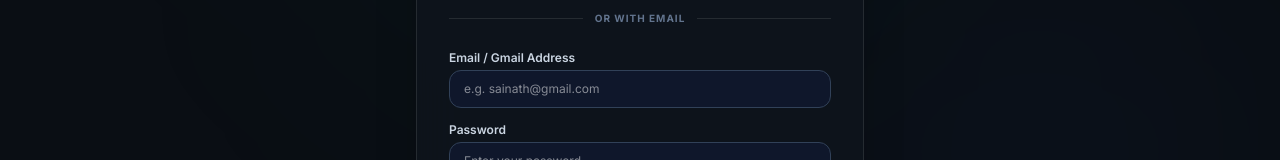
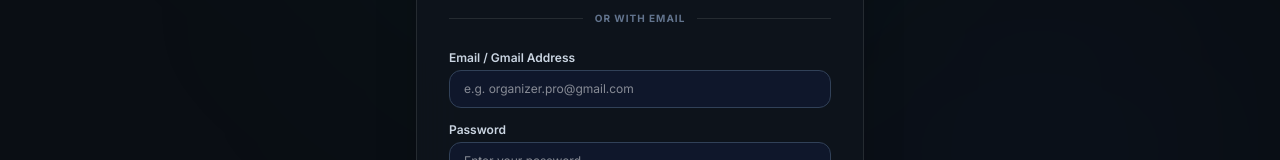
Before and after one commit to Sainath-16/kickbracket-pro, a Next.js app: page /login in a window 1280 px wide. Shown: the part 408-568 px from the top of the page. Built offline with nearby package versions, Linux system fonts and the light colour scheme.

Commit message:
refactor: remove personal name from default demo accounts and placeholders

```diff
--- a/app/login/page.tsx
+++ b/app/login/page.tsx
@@ -170,7 +170,7 @@ export default function LoginPage() {
                   <p className="text-[10px] font-bold text-slate-400 uppercase tracking-wider mb-2.5">Pick a quick test account:</p>
                   <div className="flex flex-col gap-2">
                     {[
-                      { email: "sainath@gmail.com", name: "Sainath Organizer" },
+                      { email: "organizer.pro@gmail.com", name: "Pro Organizer" },
                       { email: "alex.manager@gmail.com", name: "Alex Manager" },
                       { email: "pro.referee@gmail.com", name: "Pro Referee" },
                     ].map((g) => (
@@ -231,7 +231,7 @@ export default function LoginPage() {
               <input
                 type="email"
                 required
-                placeholder="e.g. sainath@gmail.com"
+                placeholder="e.g. organizer.pro@gmail.com"
                 value={email}
                 onChange={(e) => setEmail(e.target.value)}
                 className="w-full px-3.5 py-2.5 rounded-xl bg-slate-900 border border-slate-700 text-white text-xs focus:outline-none focus:border-emerald-500 focus:ring-1 focus:ring-emerald-500"
```
